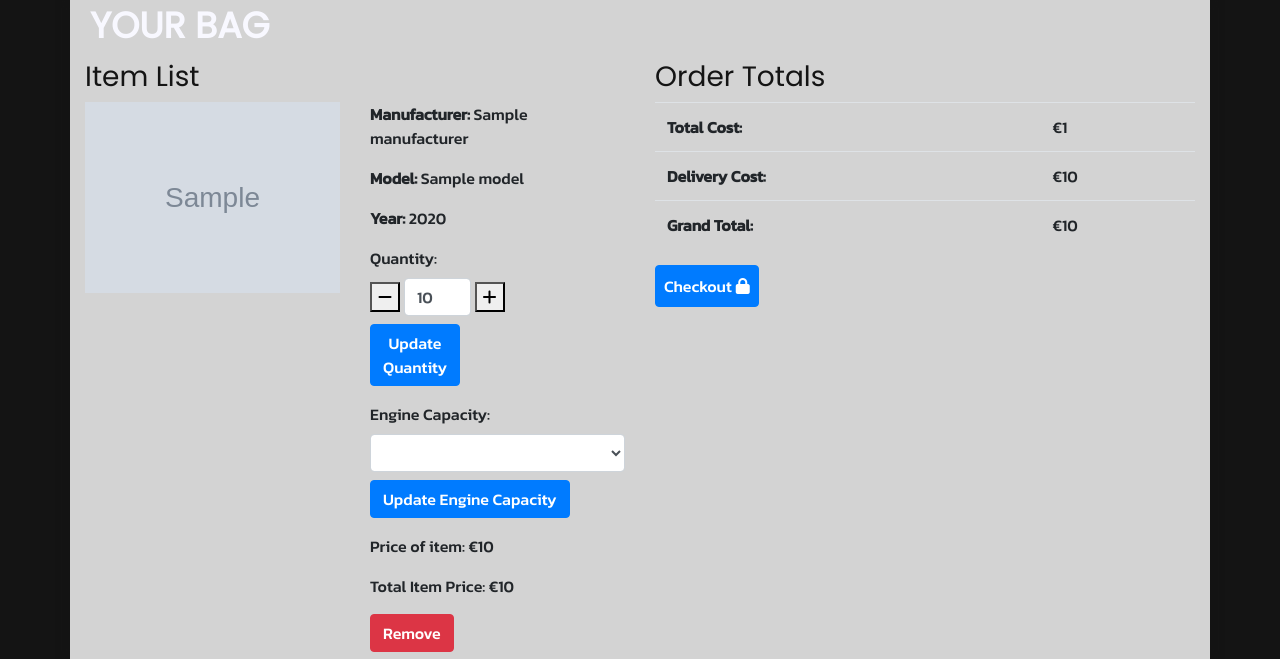
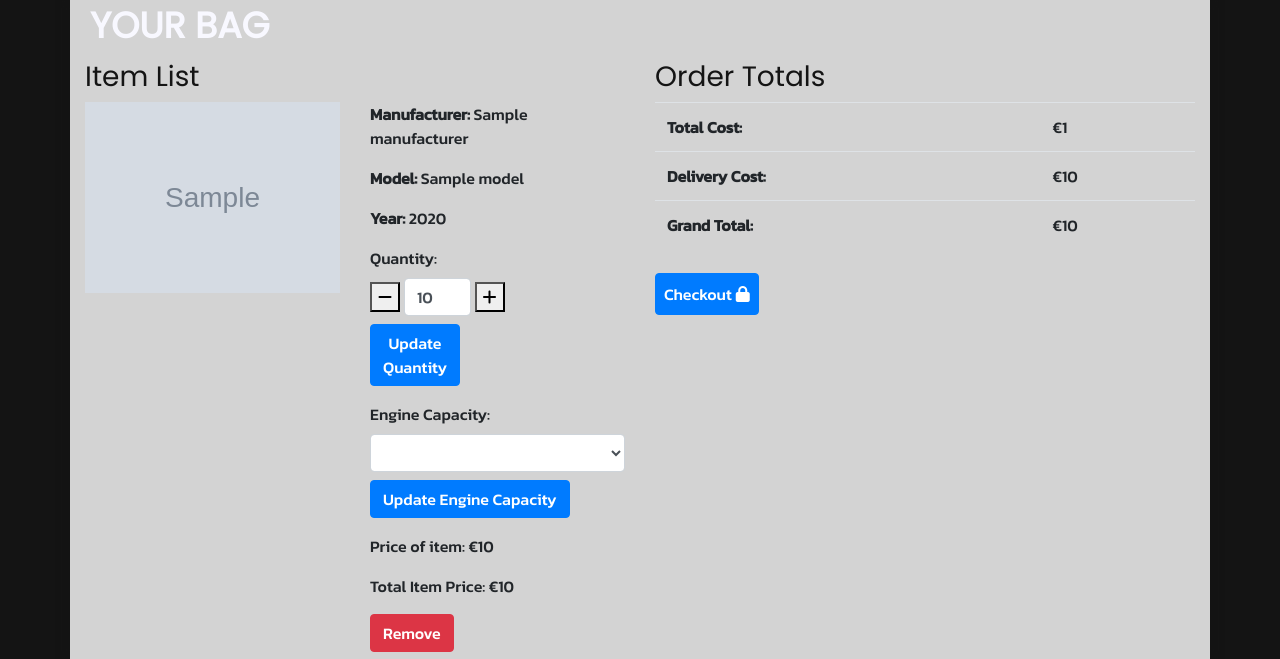
Before and after one commit to IzzyLeech/dirtaddictmotors, a Django app: template bag/templates/bag/bag.html in a window 1280 px wide. Shown: the part 119-778 px from the top of the page. Run offline with Django 3.2, Linux system fonts and the light colour scheme; the template is opened without the code that fills it: most values are stand-ins (such as "Sample title", 1, 10 or a date in 2020); grey boxes marked "Sample" are stand-in pictures; lists and menus that the app fills with data are empty; some libraries are stand-ins or nearby versions.

```diff
--- a/bag/templates/bag/bag.html
+++ b/bag/templates/bag/bag.html
@@ -90,7 +90,7 @@
           </tr>
         </tbody>
       </table>
-      <a href="{% url 'checkout' %}" class="btn btn-primary p-2">Checkout<i class="fas fa-lock ml-1"></i></a>
+      <a href="{% url 'checkout' %}" class="btn btn-primary p-2 my-2">Checkout<i class="fas fa-lock ml-1"></i></a>
     </div>
   </div>
 </div>
--- a/dirt_addict_motors/settings.py
+++ b/dirt_addict_motors/settings.py
@@ -31,7 +31,7 @@ SECRET_KEY = os.environ.get('SECRET_KEY')
 DEBUG = False
 
 ALLOWED_HOSTS = ["dirt-addict-motors.herokuapp.com",
-                 '8000-izzyleech-dirtaddictmot-96csxupd54c.ws-eu101.gitpod.io']
+                '8000-izzyleech-dirtaddictmot-96csxupd54c.ws-eu101.gitpod.io']
 
 
 # Application definition
--- a/products/models.py
+++ b/products/models.py
@@ -17,7 +17,7 @@ class Bikes(models.Model):
             MinValueValidator(1950),
             MaxValueValidator(2100)
         ], default=2024
-    )
+    ),
     stroke = models.IntegerField(choices=STROKE_CHOICES)
     engine_capacity = models.DecimalField(max_digits=5, decimal_places=2)
     speed = models.IntegerField()
```
Also changed, not shown: README.md, readmedoc/Structure/Flowchart for admin.jpeg (added), readmedoc/Structure/Flowchart for user.jpeg (added), readmedoc/Structure/model-diagram.png (added), readmedoc/colors/black-grey-test.png (added), readmedoc/colors/muzli-colors (2).svg (added), readmedoc/colors/red-black-test.png (added), readmedoc/colors/white-black-test.png (added), 1 other file.
